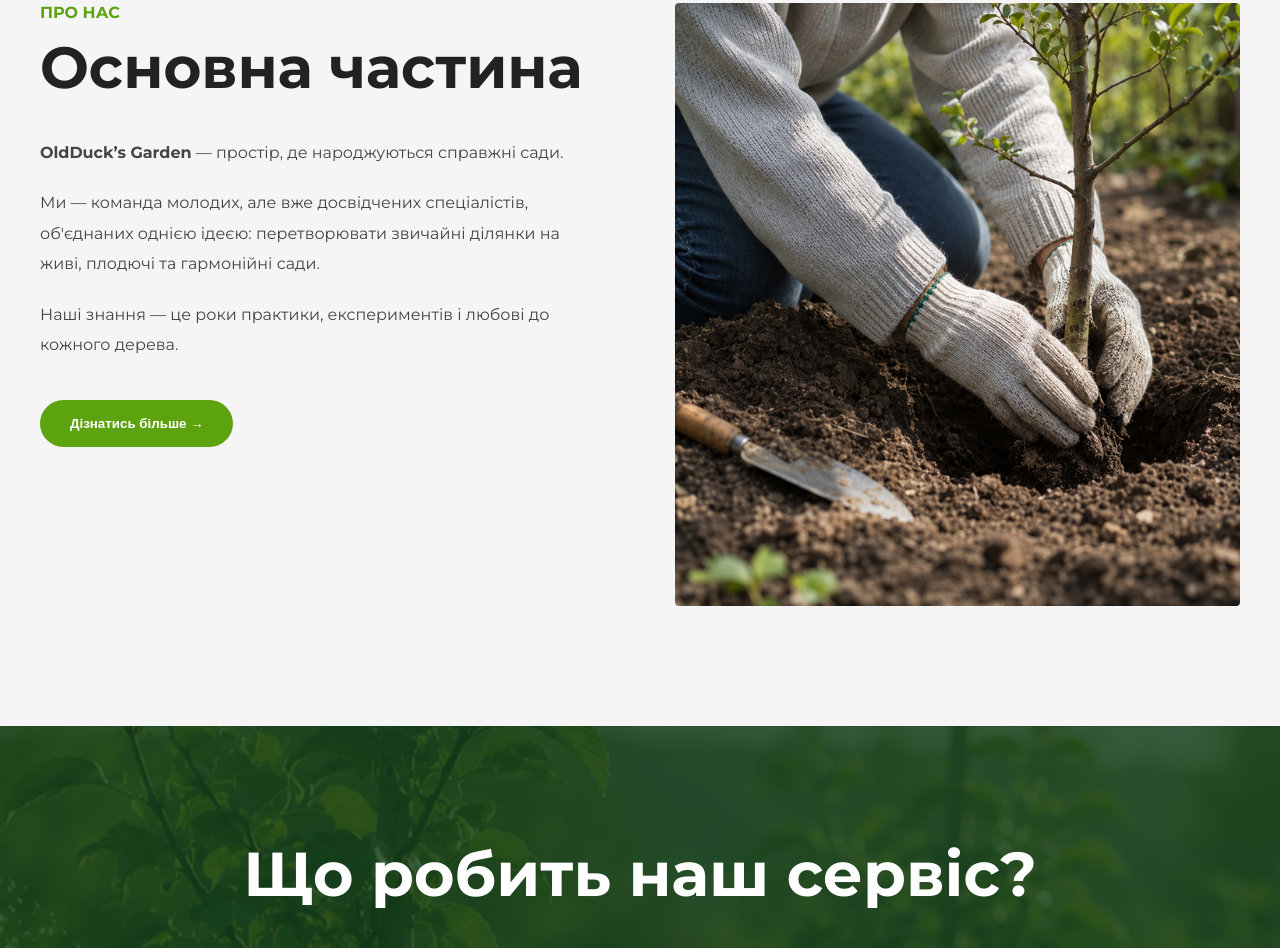
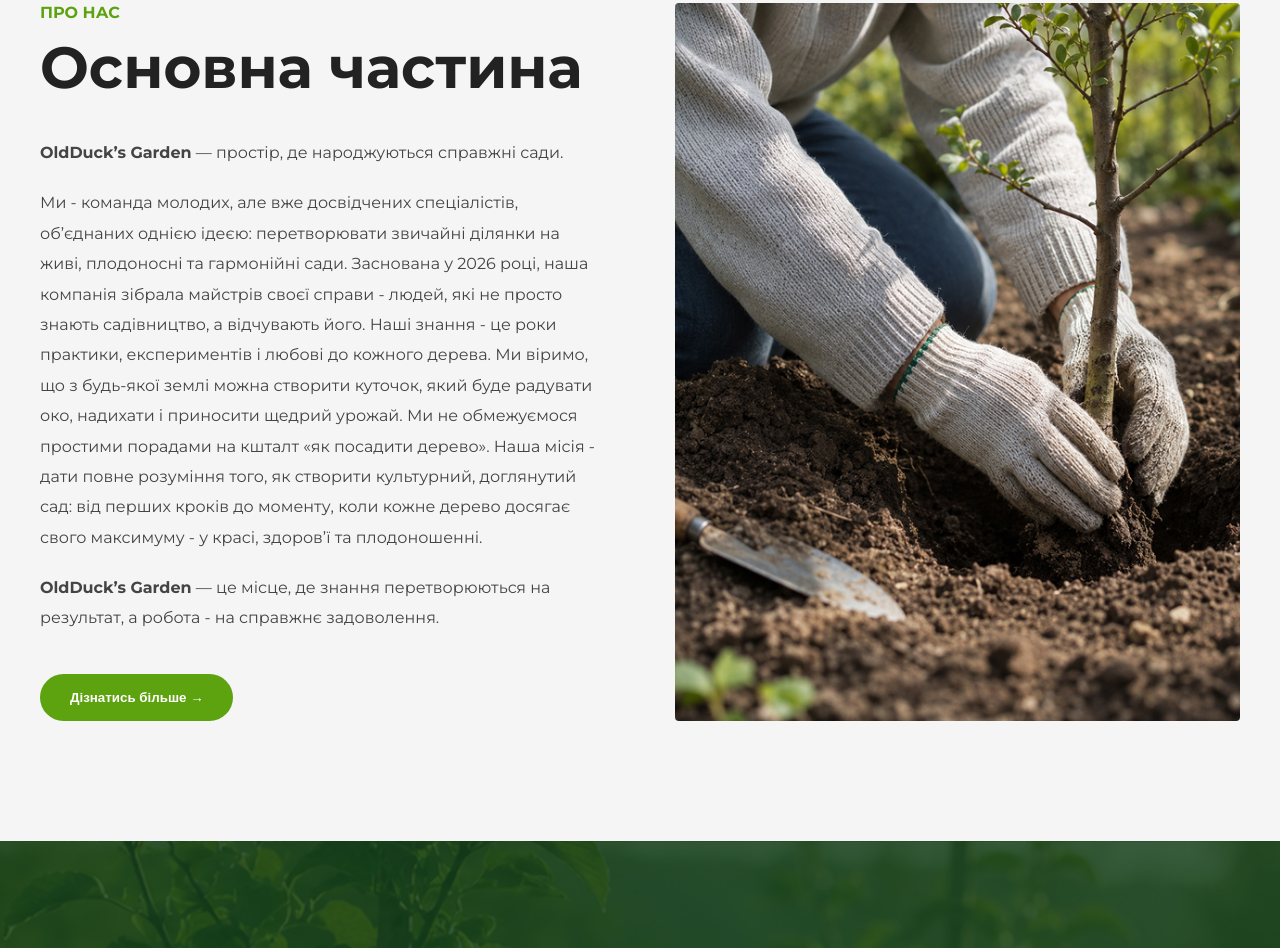
Before and after one commit to qRl3/Old-Duck-s-Garden, a plain HTML site: page index.html in a window 1280 px wide. Shown: the part 1135-2083 px from the top of the page. Drawn offline with Linux system fonts and the light colour scheme.

Commit message:
changed about us text

```diff
--- a/index.html
+++ b/index.html
@@ -85,14 +85,13 @@
         </p>
 
         <p>
-          Ми — команда молодих, але вже досвідчених спеціалістів,
-          об'єднаних однією ідеєю: перетворювати звичайні ділянки на
-          живі, плодючі та гармонійні сади.
+            Ми - команда молодих, але вже досвідчених спеціалістів, об’єднаних однією ідеєю: перетворювати звичайні ділянки на живі, плодоносні та гармонійні сади. Заснована у 2026 році, наша компанія зібрала майстрів своєї справи - людей, які не просто знають садівництво, а відчувають його.
+Наші знання - це роки практики, експериментів і любові до кожного дерева. Ми віримо, що з будь-якої землі можна створити куточок, який буде радувати око, надихати і приносити щедрий урожай.
+Ми не обмежуємося простими порадами на кшталт «як посадити дерево». Наша місія - дати повне розуміння того, як створити культурний, доглянутий сад: від перших кроків до моменту, коли кожне дерево досягає свого максимуму - у красі, здоров’ї та плодоношенні.
         </p>
 
         <p>
-          Наші знання — це роки практики, експериментів і любові до
-          кожного дерева.
+          <strong>OldDuck’s Garden</strong> — це місце, де знання перетворюються на результат, а робота - на справжнє задоволення.
         </p>
 
         <button class="green-btn">
```
